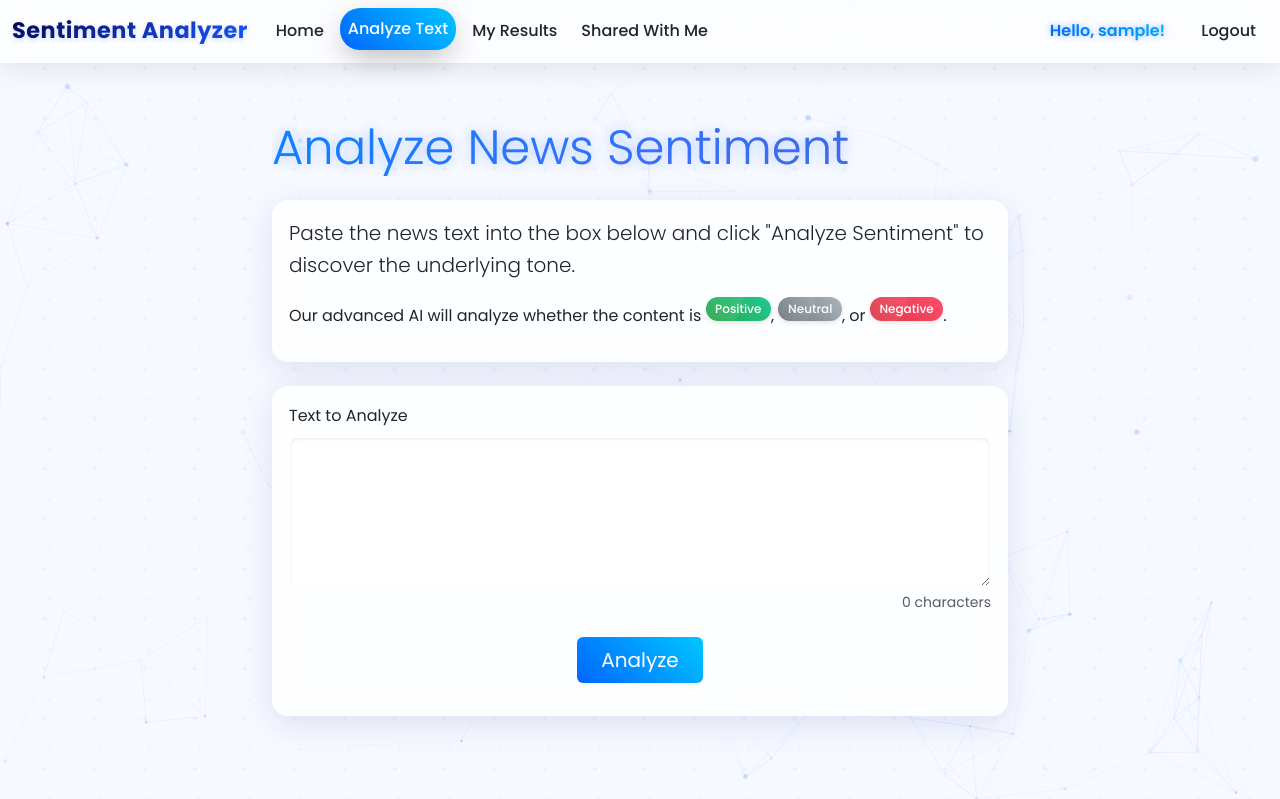
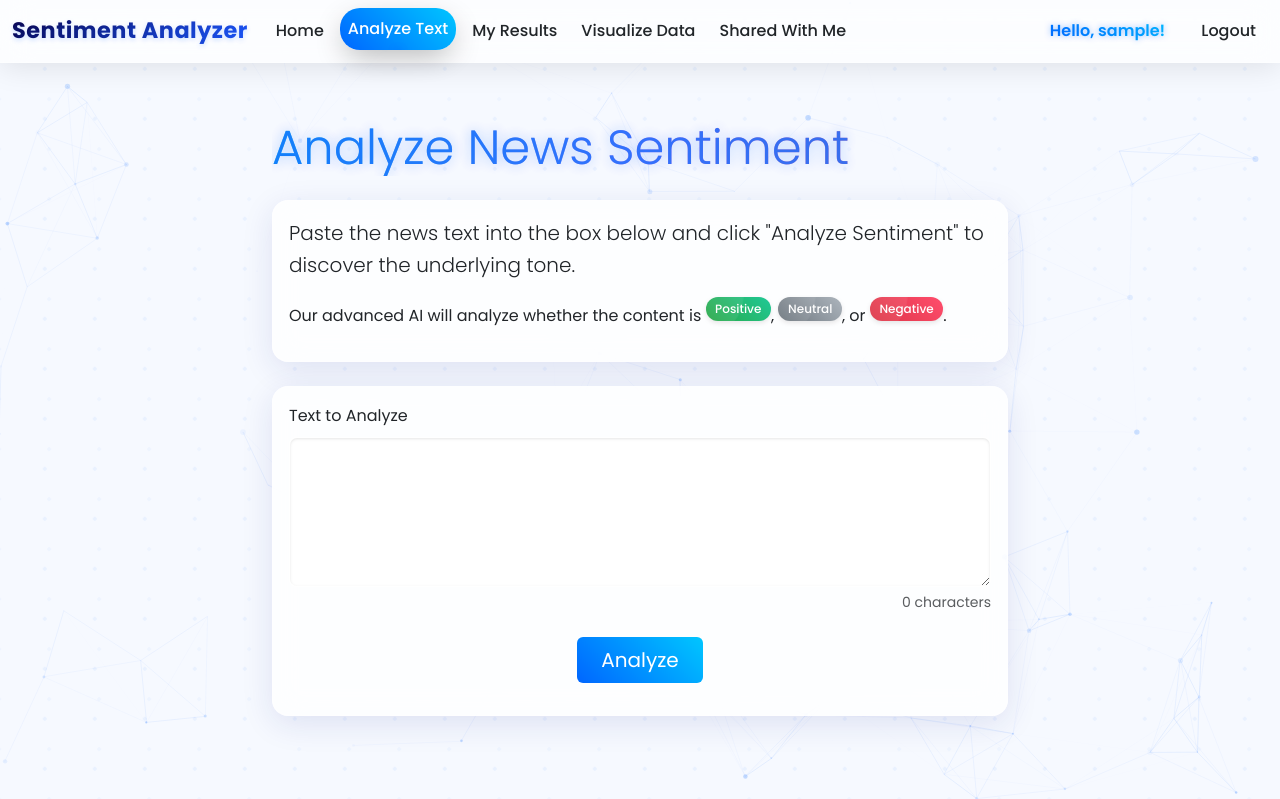
Before and after one commit to xdifu/cits5505-masters-group37, a Flask app: page /analyze in a window 1280 px wide. Shown: the top 799 px of the page. Run offline with Flask 3, Linux system fonts and the light colour scheme; the visitor is signed in with stand-in values (Sample User, id 1); some libraries are stand-ins or nearby versions.

Commit message:
update in the base.html

```diff
--- a/app/templates/base.html
+++ b/app/templates/base.html
@@ -51,6 +51,11 @@
             <li class="nav-item">
               <!-- Link to main results page -->
               <a class="nav-link" href="{{ url_for('main.results') }}">My Results</a>
+            </li>
+            <li class="nav-item">
+              <a class="nav-link {% if request.path == '/visualization' %}active{% endif %}" href="{{ url_for('main.visualization') }}">
+                Visualize Data
+              </a>
             </li>
             <li class="nav-item">
               <!-- New link for items shared with the user -->
```
